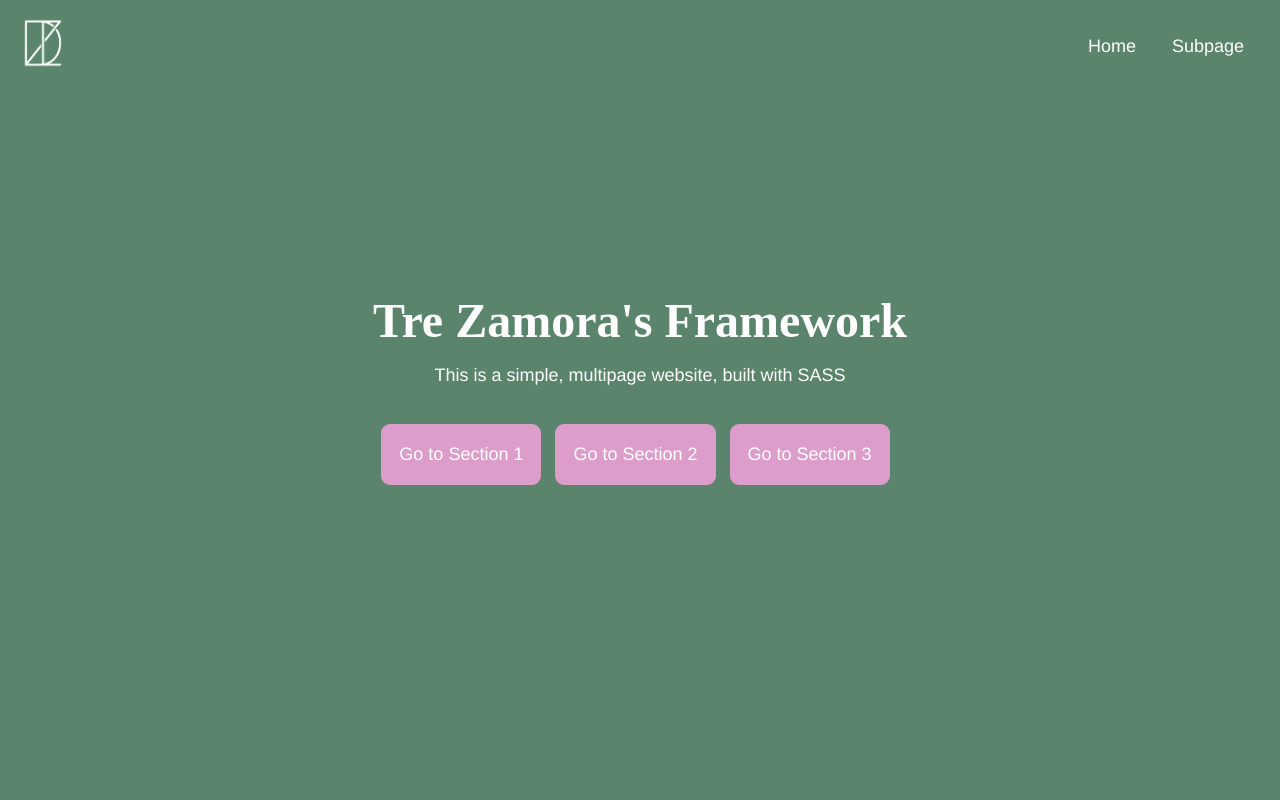
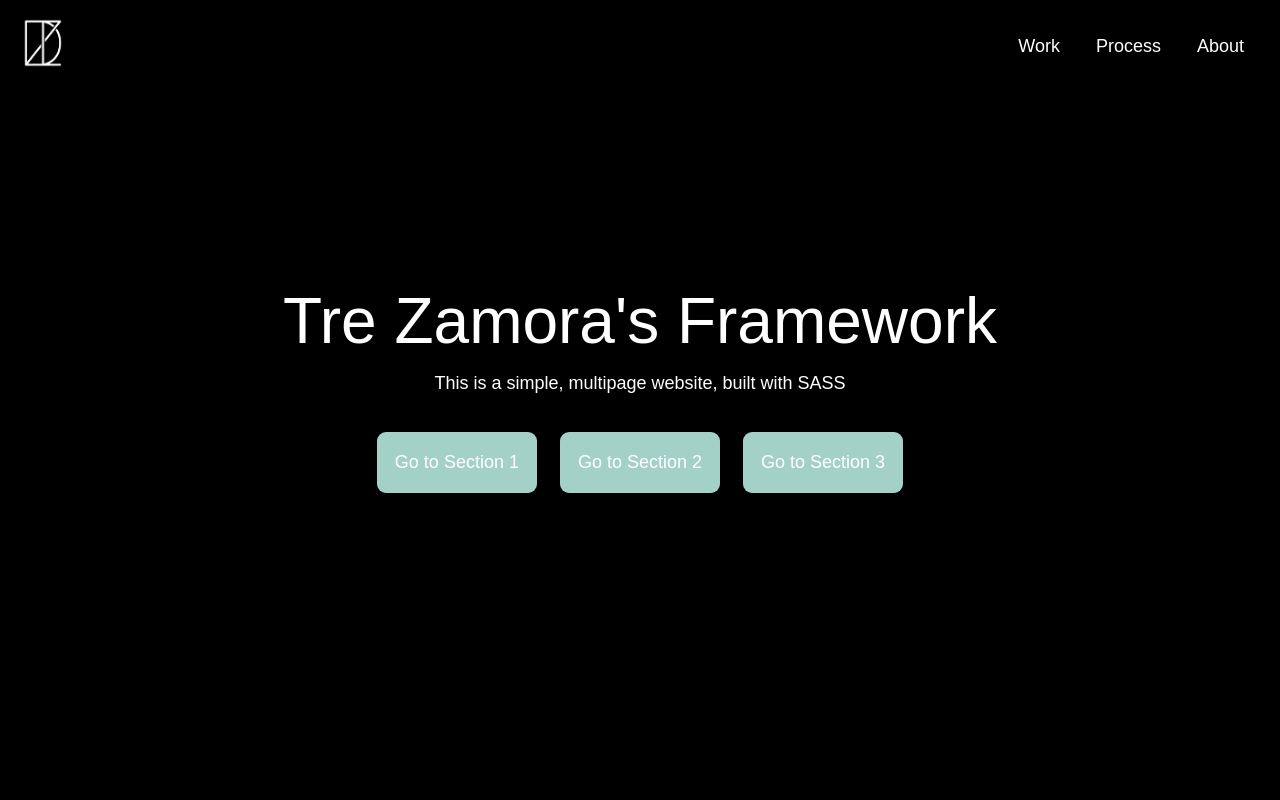
Before and after one commit to trezamora/teezee.design, a plain HTML site: page index.html in a window 1280 px wide. Shown: the top 800 px of the page. Drawn offline with nearby package versions, Linux system fonts and the light colour scheme; files that its build step writes are made by us from their sources; a web font is replaced by a local one.

Commit message:
new portfolio start up

```diff
--- a/index.html
+++ b/index.html
@@ -13,7 +13,7 @@
     <meta http-equiv="X-UA-Compatible" content="IE=edge">
 
     <!-- ADOBE FONTS -->
-    <link rel="stylesheet" href="https://use.typekit.net/dey5rol.css">
+    <link rel="stylesheet" href="https://use.typekit.net/bpj7vvh.css">
 
     <!-- MAIN CSS FILE -->
     <link rel="stylesheet" href="css/style.css">
@@ -28,14 +28,15 @@
                 <a href="#"><img src="img/tzdlogowht.png" alt="TZD Square Logo" srcset="">
             </div></a>
             <a href="#">
-                <h1 class="hide-visually"><a href="#">My Framework</h1>
+                <h1 class="hide-visually"><a href="#">TeeZee Design</h1>
             </a>
         </div>
 
         <nav class="site-nav">
             <ul>
-                <li><a href="index.html">Home</a></li>
-                <li><a href="subpade.html">Subpage</a></li>
+                <li><a href="index.html">Work</a></li>
+                <li><a href="#">Process</a></li>
+                <li><a href="#">About</a></li>
             </ul>
         </nav>
 
@@ -43,13 +44,13 @@
 
     <main class="site-main">
 
-        <section class="hero">
+        <section class="hero ">
             <div class="container">
-                <h1>Tre Zamora's Framework</h1>
+                <h1 class="headline">Tre Zamora's Framework</h1>
                 <p>This is a simple, multipage website, built with SASS</p>
-                <a href="#section1" class="button">Go to Section 1</a>
-                <a href="#section2" class="button">Go to Section 2</a>
-                <a href="#section3" class="button">Go to Section 3</a>
+                <a href="#section1" class="button1">Go to Section 1</a>
+                <a href="#section2" class="button1">Go to Section 2</a>
+                <a href="#section3" class="button1">Go to Section 3</a>
             </div>
         </section>
 
@@ -67,7 +68,7 @@
                             sit, quis aliquam neque repellat doloribus ratione hic ad cum. A accusantium quis libero
                             impedit
                             quod.</p>
-                        <a href="#" class="button">Click Click</a>
+                        <a href="#" class="button2">Click Click</a>
                     </div>
                 </div>
             </div>
@@ -88,7 +89,7 @@
                             sit, quis aliquam neque repellat doloribus ratione hic ad cum. A accusantium quis libero
                             impedit
                             quod.</p>
-                        <a href="#" class="button">Click Click</a>
+                        <a href="#" class="button2">Click Click</a>
                     </div>
                 </div>
             </div>
@@ -108,7 +109,7 @@
                             sit, quis aliquam neque repellat doloribus ratione hic ad cum. A accusantium quis libero
                             impedit
                             quod.</p>
-                        <a href="#" class="button">Click Click</a>
+                        <a href="#" class="button2">Click Click</a>
                     </div>
                 </div>
             </div>
@@ -118,8 +119,9 @@
     <footer class="site-footer">
         <nav class="site-nav">
             <ul>
-                <li><a href="index.html">Home</a></li>
-                <li><a href="subpade.html">Subpage</a></li>
+                <li><a href="index.html">Work</a></li>
+                <li><a href="#">Process</a></li>
+                <li><a href="#">About</a></li>
             </ul>
         </nav>
     </footer>
--- a/scss/partials/_buttons.scss
+++ b/scss/partials/_buttons.scss
@@ -1,9 +1,32 @@
 /* BUTTONS */
 
-.button,
-button {
+.button1 {
     display: inline-block;
     background-color: $color-link;
+    color: white;
+    text-decoration: none;
+    padding: 1em;
+    border-radius: .5em;
+    margin: 1em .5em 1em .5em;
+
+    &:hover {
+        color: white;
+        animation: pulse1 750ms;
+        box-shadow: 0 0 0 .75em transparent;
+    }
+
+    @keyframes pulse1 {
+        0% {
+            box-shadow: 0 0 0 0 $color-link;
+
+        }
+    }
+
+}
+
+.button2 {
+    display: inline-block;
+    background-color: $color-link-darker;
     color: white;
     text-decoration: none;
     padding: 1em;
@@ -12,8 +35,14 @@ button {
 
     &:hover {
         color: white;
-        background-color: $color-link-darker;
-        border-radius: 1em;
-        transition: ease-in 250ms;
+        animation: pulse2 750ms;
+        box-shadow: 0 0 0 .75em transparent;
     }
+
+    @keyframes pulse2 {
+        0% {
+            box-shadow: 0 0 0 0 $color-link-darker;
+        }
+    }
+
 }
--- a/scss/partials/_typography.scss
+++ b/scss/partials/_typography.scss
@@ -13,14 +13,18 @@ h3 {
 
 body {
     font-family: $font-family-sans;
-    font-weight: 400;
+    font-weight: 300;
     font-style: normal;
 }
 
 h1,
 h2,
 h3 {
-    font-family: $font-family-serif;
+    font-family: $font-family-sans;
+}
+
+.headline {
+    font-family: $font-family-display;
 }
 
 /* BASE TYPOGRAPHY */
--- a/scss/style.scss
+++ b/scss/style.scss
@@ -7,14 +7,16 @@
 $color-text-body: rgba(0, 0, 0, .8);
 $color-text-headings: rgba(0, 0, 0, 1);
 $color-accent: rgba(234, 194, 222, 1);
-$color-link: rgba(221, 157, 202, 1);
-$color-link-darker: rgba(203, 169, 193, 1);
+$color-link: rgba(163, 209, 200, 1);
+$color-link-darker: rgba(121, 169, 159, 1);
 $color-light-accent: rgba(122, 203, 157, 1);
-$color-dark-accent: rgba(90, 132, 108, 1);
+$color-dark-accent: rgb(0, 0, 0);
 
 
-$font-family-sans: 'forma-djr-micro', Helvetica, Arial, sans-serif;
-$font-family-serif: 'utopia-std', serif;
+$font-family-sans: 'p22-underground', sans-serif;
+$font-family-serif: 'bely', serif;
+$font-family-display: 'bely-display', sans-serif;
+
 
 // BREAKPOINTS
 $breakpoint-small: 768px;
```
Also changed, not shown: css/style.css (added).
